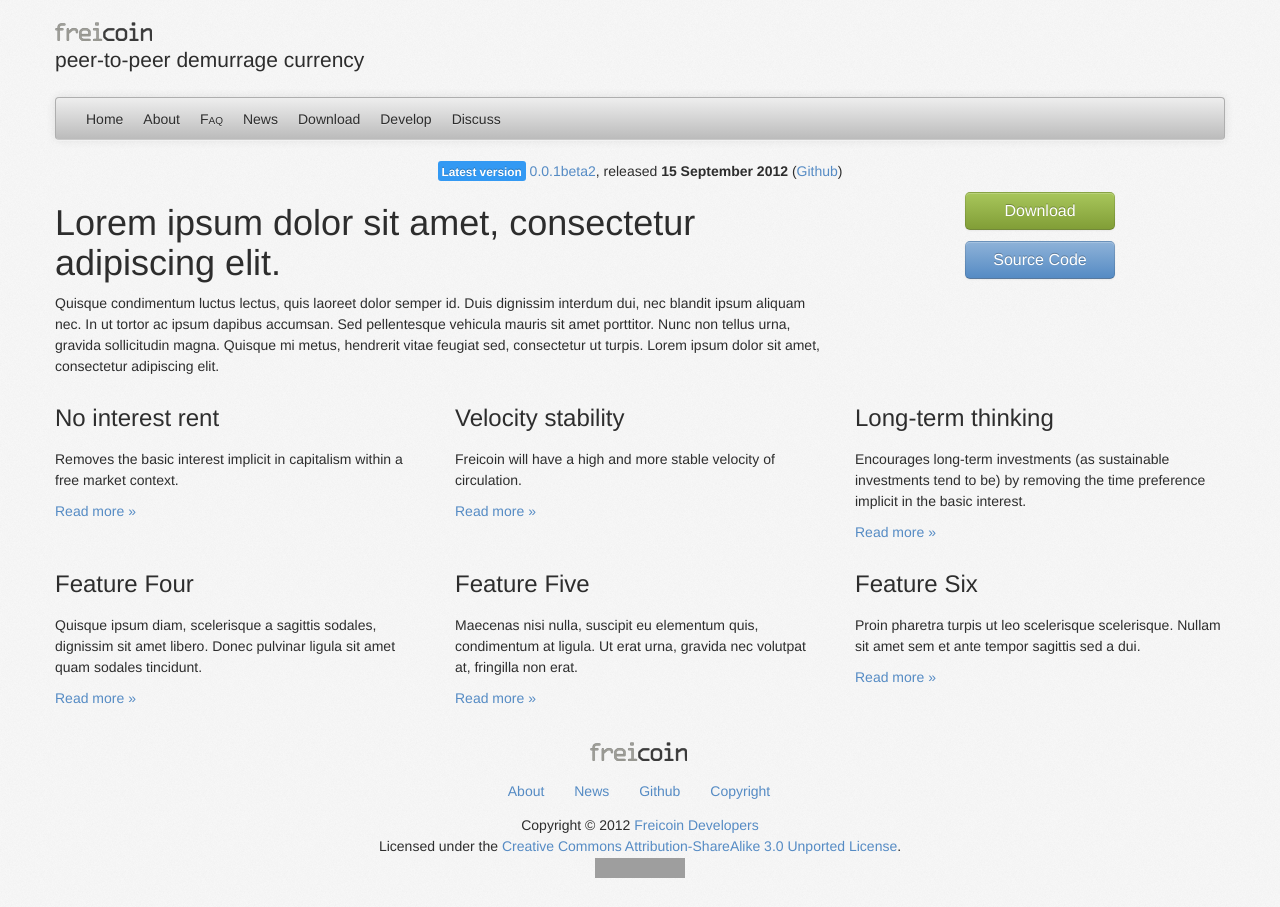
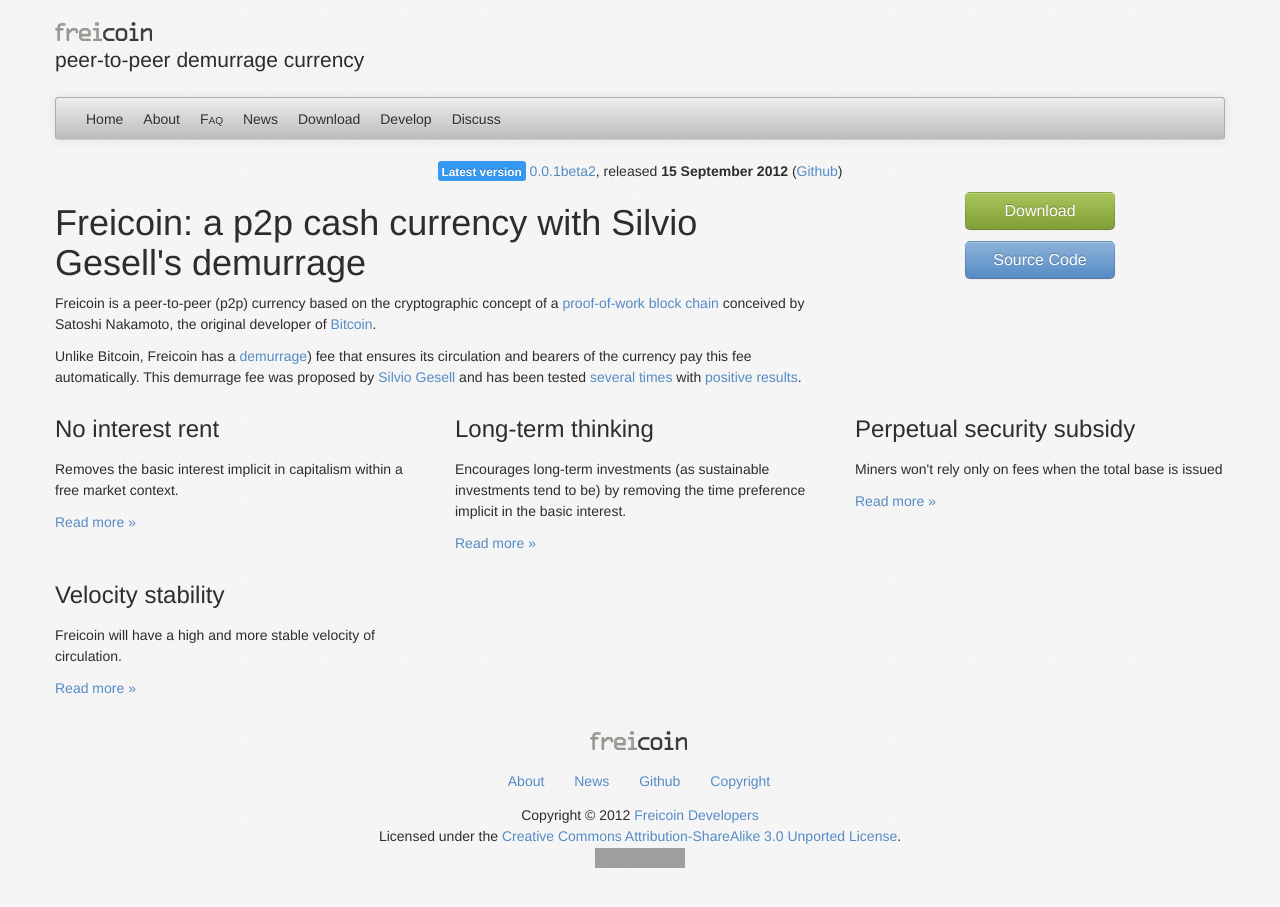
Before and after one commit to freicoin/freico.in, a Jekyll site: the page built from index.html, in a window 1280 px wide. Built offline with Jekyll 4.4.1, drawn with Linux system fonts in a browser that asks for light colours; nearby versions of some CDN libraries; some web fonts are replaced; grey boxes are pictures that could not be loaded.

Commit message:
Changed home page with features from the faq section

```diff
--- a/features/delta.md
+++ /dev/null
@@ -1,11 +0,0 @@
----
-layout: default
-groups: ['feature']
-weight: 4
-slug: delta
-title: Feature Four
-description: Quisque ipsum diam, scelerisque a sagittis sodales, dignissim sit amet libero. Donec pulvinar ligula sit amet quam sodales tincidunt.
----
-Quisque urna nunc, vulputate sed pulvinar ut, sollicitudin non urna. Morbi sagittis, dui eget condimentum pulvinar, urna dolor lobortis lectus, eu adipiscing velit orci vestibulum quam. Pellentesque arcu ante, laoreet sit amet accumsan a, tempus sed urna. Mauris mollis faucibus felis placerat molestie. Suspendisse eu est quam, a faucibus ante. Aenean eleifend rutrum massa ac porta. Nulla gravida viverra leo, id pharetra justo porttitor non. Sed vulputate suscipit mi sed cursus. Pellentesque lobortis fermentum diam at imperdiet. Suspendisse ultricies imperdiet vehicula. Duis porttitor urna quis dolor scelerisque a viverra arcu dapibus. Donec fringilla porta pulvinar.
-
-Aliquam adipiscing condimentum pretium. Mauris orci urna, ultricies ac tincidunt ut, placerat nec tellus. Curabitur eget sapien sem. Morbi bibendum vestibulum tortor. Praesent tristique libero in magna fringilla vitae vehicula quam luctus. Phasellus ac tristique urna. Ut pulvinar vulputate sem eget convallis. Fusce vel viverra sapien. Curabitur viverra mattis neque tincidunt facilisis. Cras ullamcorper, erat vitae commodo accumsan, felis turpis convallis neque, in egestas sem leo ac tortor.
--- a/features/echo.md
+++ /dev/null
@@ -1,11 +0,0 @@
----
-layout: default
-groups: ['feature']
-weight: 5
-slug: echo
-title: Feature Five
-description: Maecenas nisi nulla, suscipit eu elementum quis, condimentum at ligula. Ut erat urna, gravida nec volutpat at, fringilla non erat.
----
-Nulla commodo tellus et orci luctus consequat. Phasellus semper mollis fringilla. Phasellus justo nisi, facilisis in bibendum molestie, feugiat laoreet enim. Curabitur sapien odio, ultrices a bibendum et, iaculis quis urna. Suspendisse facilisis, erat sit amet sodales facilisis, leo ligula posuere nulla, non semper massa augue eu justo. Fusce a quam erat. Nulla posuere mollis dolor, nec faucibus metus tempor et.
-
-Vestibulum ut augue a sem porttitor vulputate at ac diam. Integer convallis pellentesque dapibus. Fusce mollis, neque et semper consectetur, tellus risus rhoncus augue, at volutpat erat lorem vitae mi. Nam odio risus, fermentum in dictum vel, facilisis sed enim. Aenean aliquet, neque vitae gravida accumsan, arcu magna dapibus risus, at laoreet turpis mi ut quam. Sed adipiscing pretium sem, at condimentum enim molestie eu. Morbi at elit ligula, sed sagittis urna. Sed massa urna, aliquam id rutrum vitae, porta varius augue. In pulvinar ligula vel dolor mattis interdum. Suspendisse aliquet aliquam dui dictum posuere. Cras feugiat quam ut tortor viverra et consectetur libero lobortis. Nam sit amet dui est.
--- a/features/foxtrot.md
+++ /dev/null
@@ -1,11 +0,0 @@
----
-layout: default
-groups: ['feature']
-weight: 6
-slug: foxtrot
-title: Feature Six
-description: Proin pharetra turpis ut leo scelerisque scelerisque. Nullam sit amet sem et ante tempor sagittis sed a dui.
----
-Nam eget ornare dolor. Fusce ornare nisi eget tellus bibendum convallis. Pellentesque nibh dui, varius sed laoreet sit amet, elementum rhoncus diam. Curabitur commodo fermentum lacus vitae malesuada. Aliquam sagittis dui sit amet magna porttitor quis mollis turpis feugiat. Nunc lacinia aliquam justo eu consectetur. Nulla facilisi. Sed dapibus, odio a consequat ultrices, risus dolor ultrices enim, sit amet vehicula purus tellus et ipsum. Aenean sed odio id neque pellentesque tincidunt vitae id massa.
-
-Vestibulum at turpis et mi blandit condimentum. Nam varius diam et quam fringilla a adipiscing dui ultrices. Nam nunc magna, pharetra nec blandit id, pharetra eu lorem. Nam sed tellus vitae justo gravida blandit vitae sed erat. Cras dui quam, auctor vel pellentesque ac, egestas ut nibh. Nullam pellentesque nunc et mi fringilla at molestie massa lacinia. Curabitur pharetra, arcu ut volutpat rutrum, arcu dui facilisis augue, in ultricies urna lacus dignissim enim. Proin consequat nulla nec nunc laoreet eu molestie sem malesuada. Vestibulum eget tellus massa, nec consequat diam. Sed ut hendrerit felis. Nunc dui sapien, vestibulum sed vulputate at, commodo in lorem.
--- /dev/null
+++ b/features/reward.md
@@ -0,0 +1,12 @@
+---
+layout: default
+groups: ['feature']
+weight: 4
+slug: reward
+title: Perpetual security subsidy
+description: Miners won't rely only on fees when the total base is issued
+---
+
+A [tragedy of the commons](http://en.wikipedia.org/wiki/Tragedy_of_the_commons) type of market failure when all the bitcoins are issued and the block subsidies for miners ends has [been considered](https://en.bitcoin.it/wiki/Tragedy_of_the_Commons) by the bitcoin community. It assumes that the maximum number of transactions per block is removed or increased, but Freicoin doesn’t have to fear that as there will be a perpetual reward for miners that comes from compensating for the coins “destroyed” by the demurrage fees.
+
+While it is not clear how this situation could affect bitcoin, freicoin won't suffer this problem.
--- a/index.html
+++ b/index.html
@@ -10,8 +10,16 @@
 
 <div class="row">
   <div class="span8">
-    <h1>Lorem ipsum dolor sit amet, consectetur adipiscing elit.</h1>
-    <p>Quisque condimentum luctus lectus, quis laoreet dolor semper id. Duis dignissim interdum dui, nec blandit ipsum aliquam nec. In ut tortor ac ipsum dapibus accumsan. Sed pellentesque vehicula mauris sit amet porttitor. Nunc non tellus urna, gravida sollicitudin magna. Quisque mi metus, hendrerit vitae feugiat sed, consectetur ut turpis. Lorem ipsum dolor sit amet, consectetur adipiscing elit.</p>
+    <h1>Freicoin: a p2p cash currency with Silvio Gesell's demurrage</h1>
+    <p>
+    Freicoin is a peer-to-peer (p2p) currency based on the cryptographic concept of a <a href="http://bitcoin.org/bitcoin.pdf">proof-of-work block chain</a> conceived by Satoshi Nakamoto, the original developer of <a href="http://bitcoin.org/">Bitcoin</a>.
+	</p>
+	<p>
+	Unlike Bitcoin, Freicoin has a <a href="http://en.wikipedia.org/wiki/Demurrage_%28currency%29">demurrage</a>) fee that ensures its circulation and bearers of the currency pay this fee automatically.
+
+	This demurrage fee was proposed by <a href="http://en.wikipedia.org/wiki/Demurrage_%28currency%29">Silvio Gesell</a> and has been tested <a href="http://en.wikipedia.org/wiki/Worgl_Experiment#The_W.C3.B6rgl_Experiment">several times</a> with <a href="http://en.wikipedia.org/wiki/Chiemgauer">positive results</a>.
+
+	</p>
   </div>
 
   <div class="span4" style="text-align:center;">
```
Also changed, not shown: features/interest.md (renamed from features/alpha.md, +1 -1 lines), features/longterm.md (renamed from features/charlie.md, +2 -1 lines), features/velocity.md (renamed from features/bravo.md, +1 -1 lines).
